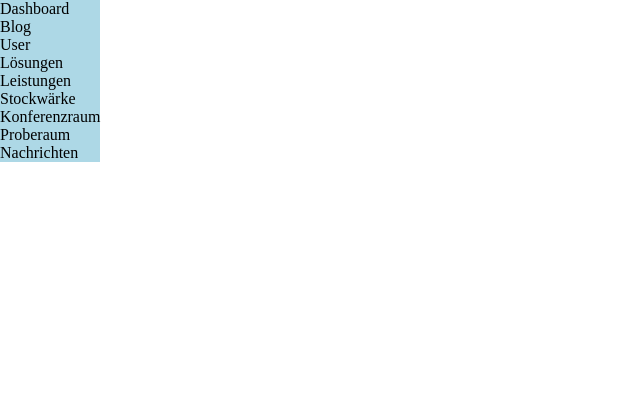
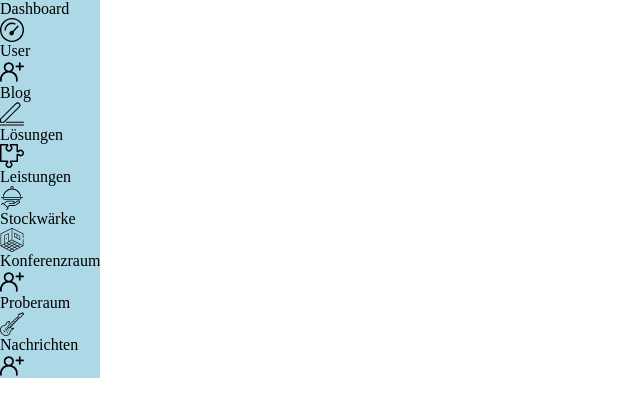
Before and after one commit to M-WRI/FE-Raumstation-Admin-Panel, a React (Create React App) app: page / in a window 1280 px wide. Shown: the top 416 px of the page, without its empty margins (0-640 px from the left). Built offline with nearby package versions, Linux system fonts and the light colour scheme.

Commit message:
implemented iconcomponent

```diff
--- a/src/components/Icon.component.tsx
+++ b/src/components/Icon.component.tsx
@@ -1,6 +1,46 @@
 // TYPES
-import { IIconProps } from "../types/icon.types";
+import { IIconProps, TIconType } from "../types/icon.types";
+
+// Styles
+import styles from "../styles/Icon.module.scss";
+
+// IMG
+import dashboard from "../img/icons/dashboard_icon.svg";
+import createUser from "../img/icons/create_user_icon.svg";
+import blog from "../img/icons/blog_icon.svg";
+import solution from "../img/icons/solution_icon.svg";
+import service from "../img/icons/service_icon.svg";
+import floor from "../img/icons/floor_icon.svg";
+import bandRoom from "../img/icons/band_room_icon.svg";
 
 export const Icon = ({ type }: IIconProps): JSX.Element => {
-  return <div>Icon.component</div>;
+  const iconSwitch = (type: TIconType) => {
+    switch (type) {
+      case "dashboard_icon":
+        return dashboard;
+      case "blog_icon":
+        return blog;
+      case "create_user_icon":
+        return createUser;
+      case "solution_icon":
+        return solution;
+      case "service_icon":
+        return service;
+      case "floor_icon":
+        return floor;
+      case "band_room_icon":
+        return bandRoom;
+      default:
+        return createUser;
+    }
+  };
+  return (
+    <div className={styles.iconContainer}>
+      <img
+        className={styles.iconImage}
+        src={iconSwitch(type)}
+        alt={iconSwitch(type)}
+      />
+    </div>
+  );
 };
--- a/src/components/Navigation.component.tsx
+++ b/src/components/Navigation.component.tsx
@@ -4,6 +4,7 @@ import { navigationItems } from "../data/navigation.data";
 import { INavigationItems } from "../types/navigation.types";
 // Styles
 import styles from "../styles/Navigation.module.scss";
+import { Icon } from "./Icon.component";
 
 export const Navigation = (): JSX.Element => {
   return (
@@ -11,7 +12,10 @@ export const Navigation = (): JSX.Element => {
       <nav>
         <ul>
           {navigationItems.map((item: INavigationItems) => (
-            <li key={item.id}>{item.label}</li>
+            <li key={item.id}>
+              {item.label}
+              <Icon type={item.icon} />
+            </li>
           ))}
         </ul>
       </nav>
--- a/src/data/navigation.data.ts
+++ b/src/data/navigation.data.ts
@@ -3,12 +3,12 @@ import { INavigationItems } from "../types/navigation.types";
 
 export const navigationItems: INavigationItems[] = [
   { id: "1", label: "Dashboard", path: "#", icon: "dashboard_icon" },
-  { id: "2", label: "Blog", path: "#", icon: "blog_icon" },
-  { id: "3", label: "User", path: "#", icon: "user_icon" },
+  { id: "2", label: "User", path: "#", icon: "create_user_icon" },
+  { id: "3", label: "Blog", path: "#", icon: "blog_icon" },
   { id: "4", label: "Lösungen", path: "#", icon: "solution_icon" },
   { id: "5", label: "Leistungen", path: "#", icon: "service_icon" },
   { id: "6", label: "Stockwärke", path: "#", icon: "floor_icon" },
-  { id: "7", label: "Konferenzraum", path: "#", icon: "#" },
-  { id: "8", label: "Proberaum", path: "#", icon: "#" },
-  { id: "9", label: "Nachrichten", path: "#", icon: "#" },
+  { id: "7", label: "Konferenzraum", path: "#", icon: "conference_icon" },
+  { id: "8", label: "Proberaum", path: "#", icon: "band_room_icon" },
+  { id: "9", label: "Nachrichten", path: "#", icon: "message_icon" },
 ];
--- /dev/null
+++ b/src/styles/Icon.module.scss
@@ -0,0 +1,9 @@
+.iconContainer {
+  width: 1.5rem;
+  height: 1.5rem;
+
+  .iconImage {
+    width: 100%;
+    height: 100%;
+  }
+}
--- a/src/types/icon.types.ts
+++ b/src/types/icon.types.ts
@@ -2,13 +2,13 @@ export interface IIconProps {
   type: TIconType;
 }
 
-type TIconType =
+export type TIconType =
   | "dashboard_icon"
   | "create_user_icon"
   | "blog_icon"
-  | "user_icon"
   | "solution_icon"
   | "service_icon"
   | "floor_icon"
   | "conference_icon"
-  | "band_room_icon";
+  | "band_room_icon"
+  | "message_icon";
--- a/src/types/index.d.ts
+++ b/src/types/index.d.ts
@@ -2,3 +2,5 @@ declare module "*.scss" {
   const styles: { [className: string]: string };
   export default styles;
 }
+
+declare module "*.svg";
--- a/src/types/navigation.types.ts
+++ b/src/types/navigation.types.ts
@@ -1,6 +1,8 @@
+import { TIconType } from "./icon.types";
+
 export interface INavigationItems {
   id: string;
   label: string;
   path: string;
-  icon: string;
+  icon: TIconType;
 }
```
